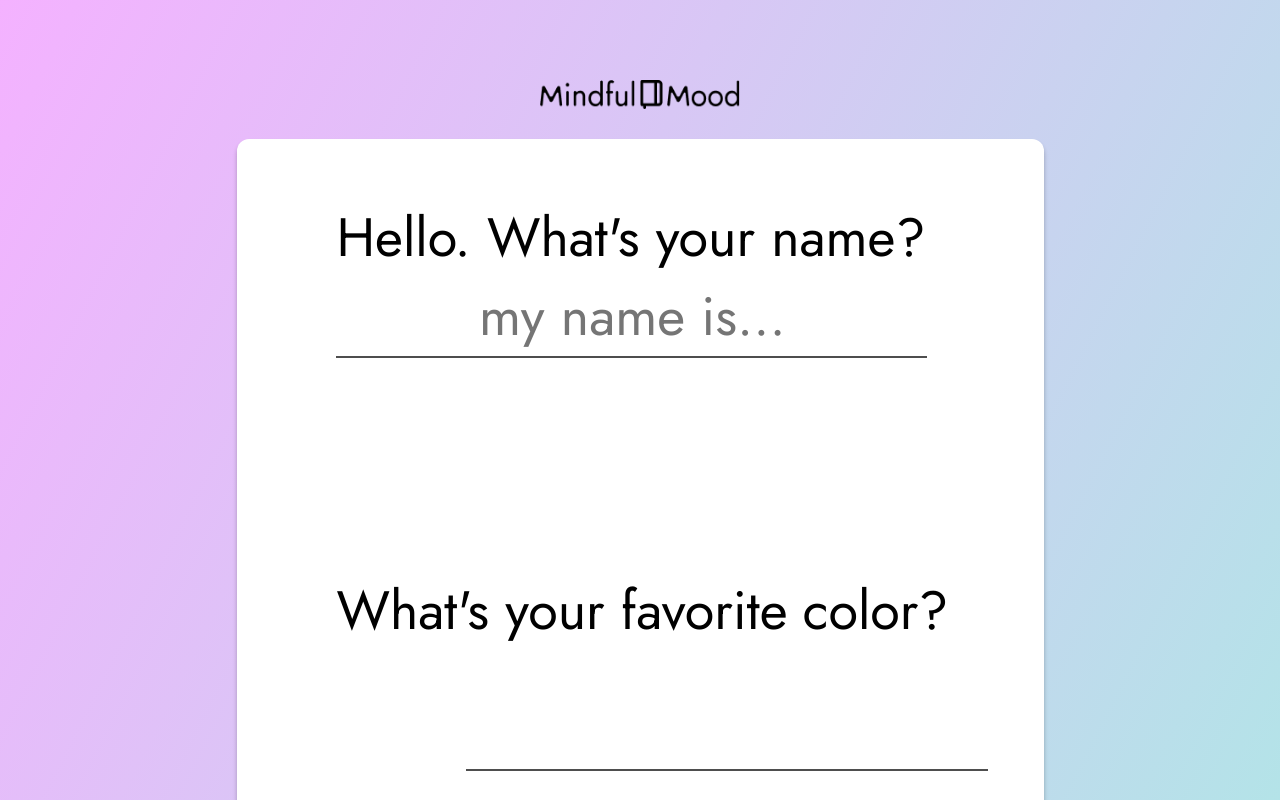
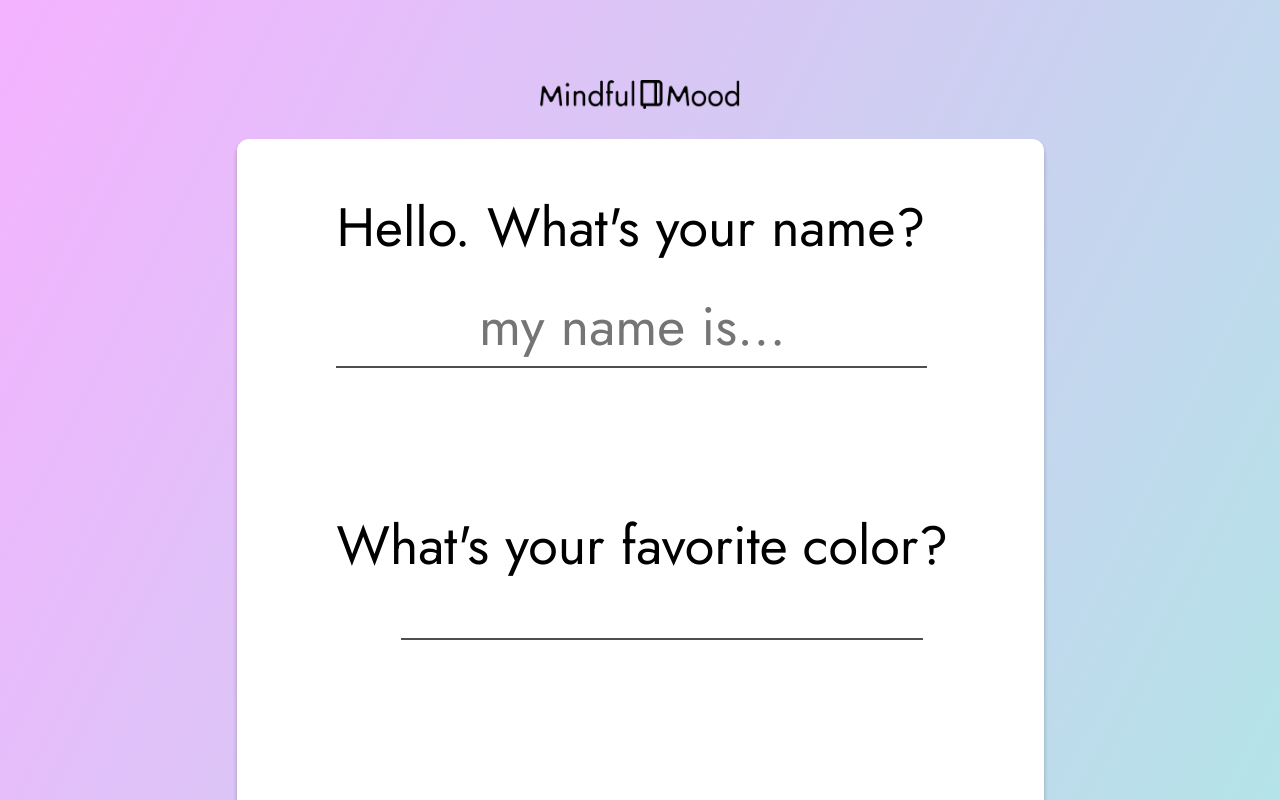
Before and after one commit to isverzh85/mindful-mood, a React (Create React App) app: page / in a window 1280 px wide. Built offline with nearby package versions, Linux system fonts and the light colour scheme.

Commit message:
landing page updates

```diff
--- a/src/Pages/Home/Home.js
+++ b/src/Pages/Home/Home.js
@@ -10,7 +10,6 @@ export const HomePage = () => {
     const [inputColor, setInputColor] = useState('');
     const [isColorPickerVisible, setIsColorPickerVisible] = useState(false);
     const [selectedColor, setSelectedColor] = useState('');
-
 
     useEffect(() => {
         const savedName = localStorage.getItem("name");
@@ -36,10 +35,10 @@ export const HomePage = () => {
     const handleColorChange = (newColor) => {
         setColor(newColor.hex);
         setSelectedColor(newColor.hex);
-
         document.documentElement.style.setProperty('--text-color', newColor.hex);
         document.documentElement.style.setProperty('--underline-color', newColor.hex);
         localStorage.setItem("color", newColor.hex);
+        setIsColorPickerVisible(false);
       };
 
 return (
@@ -74,7 +73,7 @@ return (
                 onChange={(event) => setColor(event.target.value)}
             />
              <div className={styles.colorPickerContainer}>
-               <div className={styles.colorBox} onClick={() => setIsColorPickerVisible(!isColorPickerVisible)} />
+             <div className={styles.colorBox} onClick={() => setIsColorPickerVisible(!isColorPickerVisible)} />
                <div className={styles.selectedColorBox} style={{ backgroundColor: selectedColor }}>
                {isColorPickerVisible && (
                    <SketchPicker
@@ -84,7 +83,6 @@ return (
               />
             )}
             </div>
-
             <div className={styles.separateLineTwo}></div>
             </div>
           </div>
--- a/src/Pages/Home/styles.module.scss
+++ b/src/Pages/Home/styles.module.scss
@@ -26,6 +26,7 @@ body, html  {
 }
 
 .nameInputLabel{
+    margin-bottom:20px;
     font-size: 54px;
     line-height: 78px;
     color: #000000;
@@ -50,6 +51,7 @@ body, html  {
 
 .nameInput{
    width: 304px;
+   text-align: center;
    font-family: 'Jost';
    font-weight: 400;
    font-size: 54px;
@@ -68,42 +70,33 @@ body, html  {
 .colorInputContainer {
    display:flex;
    align-items:center;
-   margin-top:90px;
 }
 
 .colorText{
   width:209px;
   height:78px;
-  margin-left:120px;
   font-size:54px;
   line-height:78px;
   border:none;
-  // pointer-events: none;
 }
 
 .separateLineTwo{
    width: 520px;
    height: 0px;
-   transform:translateX(-105px);
+   transform:translateX(-100px);
    margin-top: 30px;
    border: 1px solid #4E4E4E;
 }
 
 .finish{
-    margin-top:400px;
-    margin-left:270px;
+    margin-top:450px;
+    margin-left:320px;
     font-family: 'Jost';
     font-style: normal;
     font-weight: 700;
     font-size: 40px;
     line-height: 58px;
     color: #368BE4;
-}
-
-.sketch{
-  margin-top:20px;
-  width: 300px;
-  max-width: 100%;
 }
 
 .logo{
@@ -118,7 +111,7 @@ body, html  {
 }
 
 .colorPreviewContainer{
-  margin-left:110px;
+  margin-left:210px;
   height: 52px;
   width: 52px;
   border-radius: 8px;
@@ -139,12 +132,14 @@ body, html  {
 .colorPickerContainer{
   display: flex;
   align-items: center;
+  margin-left:-30px;
+  margin-top:-66px;
+
 
 }
 
 .colorBox{
   width: 52px;
   height: 52px;
-  margin-left: 20px; /* Add this line to move the color box closer to the input */
-  margin-top: -20px;
+  margin-left:-120px;
 }
```
